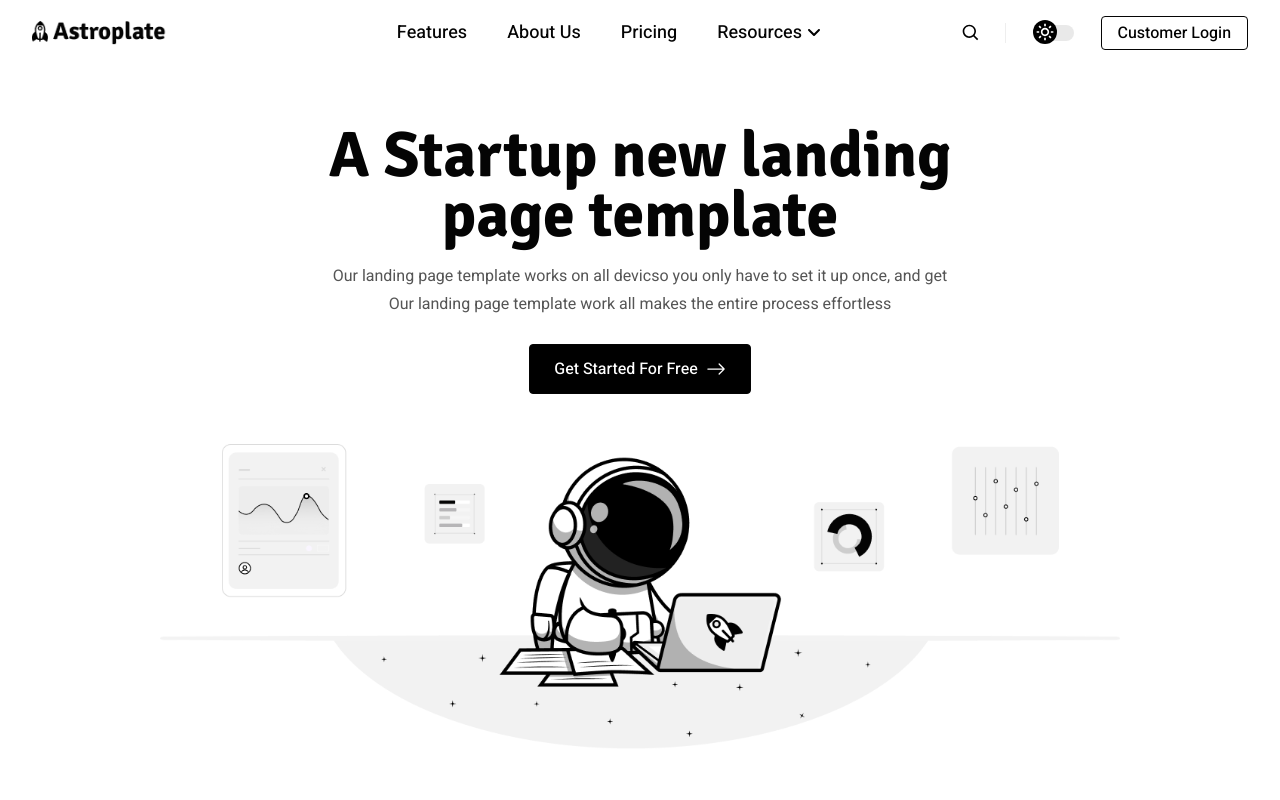
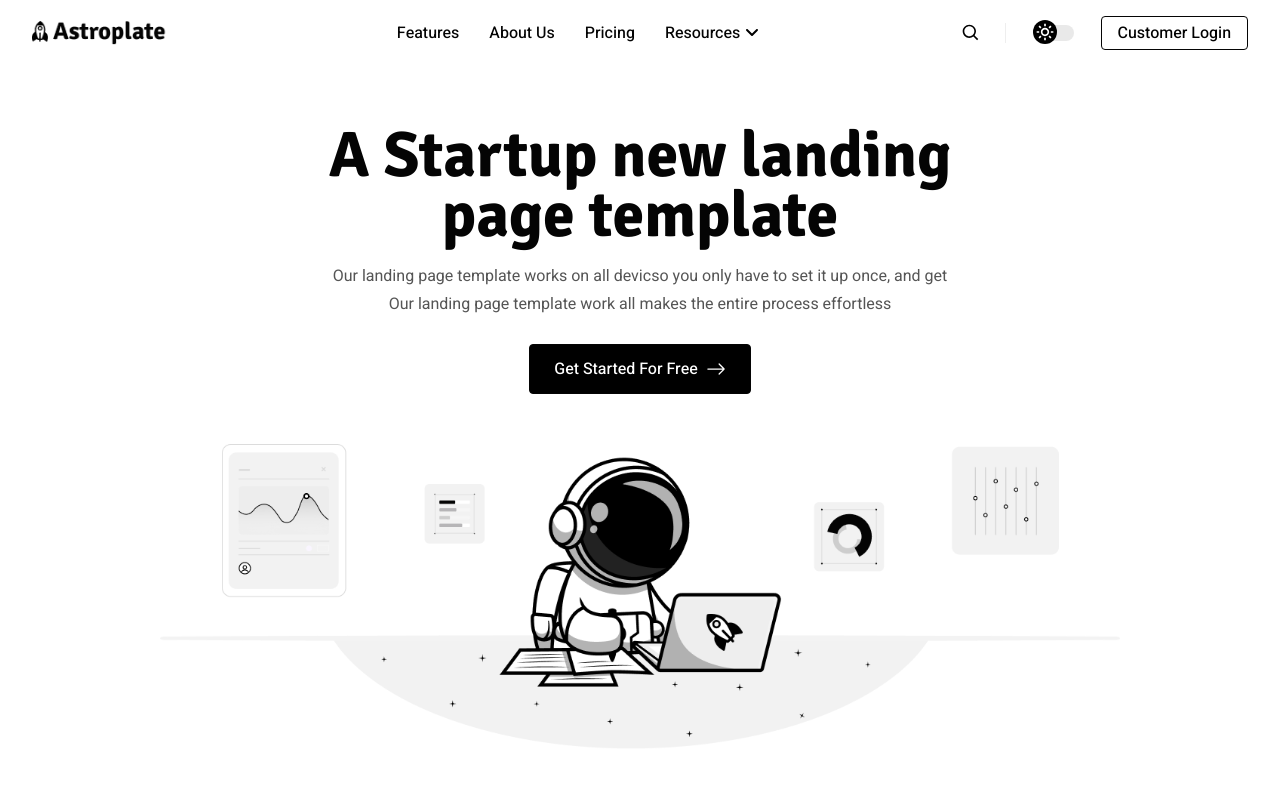
Before and after one commit to tfmukles/astroplate, a Next.js app: page / in a window 1280 px wide. Shown: the top 800 px of the page. Built offline with nearby package versions, Linux system fonts and the light colour scheme.

Commit message:
navbar item space-x reduce

```diff
--- a/components/large-menu.tsx
+++ b/components/large-menu.tsx
@@ -9,12 +9,12 @@ const LargeMenu = () => {
 
   return (
     <div className="flex items-center justify-between max-w-[70%] flex-1">
-      <ul className="hidden lg:flex space-x-[40px] ">
+      <ul className="hidden lg:flex space-x-[30px] ">
         {menu.navigationItems.map((item, i) =>
           item.subItems?.length ? (
             <li className="relative group" key={i}>
               <Link
-                className="text-lg leading-[26px] font-medium text-heading flex items-center"
+                className="text-[16px] leading-[26px] font-medium text-heading flex items-center"
                 href={item.url}
               >
                 Resources
@@ -43,7 +43,7 @@ const LargeMenu = () => {
           ) : (
             <li key={i}>
               <Link
-                className="text-lg leading-[26px] font-medium text-heading"
+                className="text-[16px] leading-[26px] font-medium text-heading"
                 href={"/"}
               >
                 {item.label}
```
